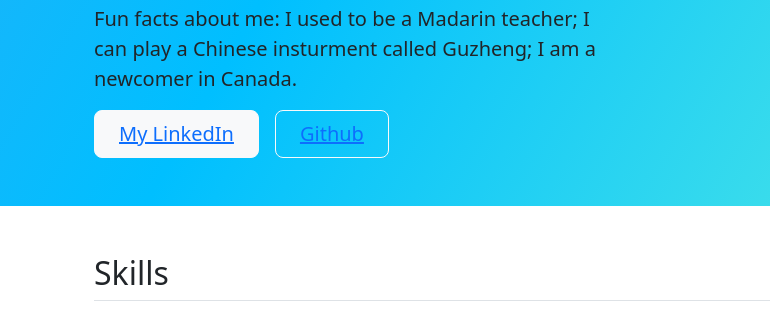
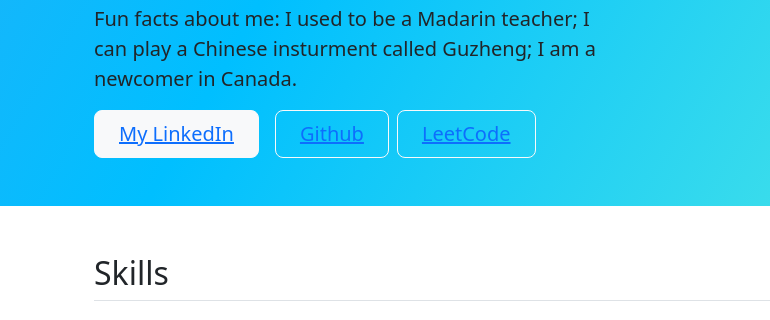
Before and after one commit to HuanLi1008/HTML, a plain HTML site: page index.html in a window 1280 px wide. Shown: the part 262-582 px from the top of the page, 0-770 px from the left. Drawn offline with nearby package versions, Linux system fonts and the light colour scheme; grey boxes are pictures that could not be loaded.

Commit message:
Update index.html
add leetcode

```diff
--- a/index.html
+++ b/index.html
@@ -21,6 +21,7 @@
                 <div class="d-grid gap-2 d-md-flex justify-content-md-start">
                 <button type="button" class="btn btn-light btn-lg px-4 me-md-2"><a href="https://www.linkedin.com/in/huanli1008/">My LinkedIn</a> </button>
                 <button type="button" class="btn btn-outline-light btn-lg px-4"><a href="https://github.com/HuanLi1008">Github</a> </button>
+                <button type="button" class="btn btn-outline-light btn-lg px-4"><a href="https://leetcode.com/huanli01008/">LeetCode</a> </button>
                 </div>
             </div>
             </div>
```
